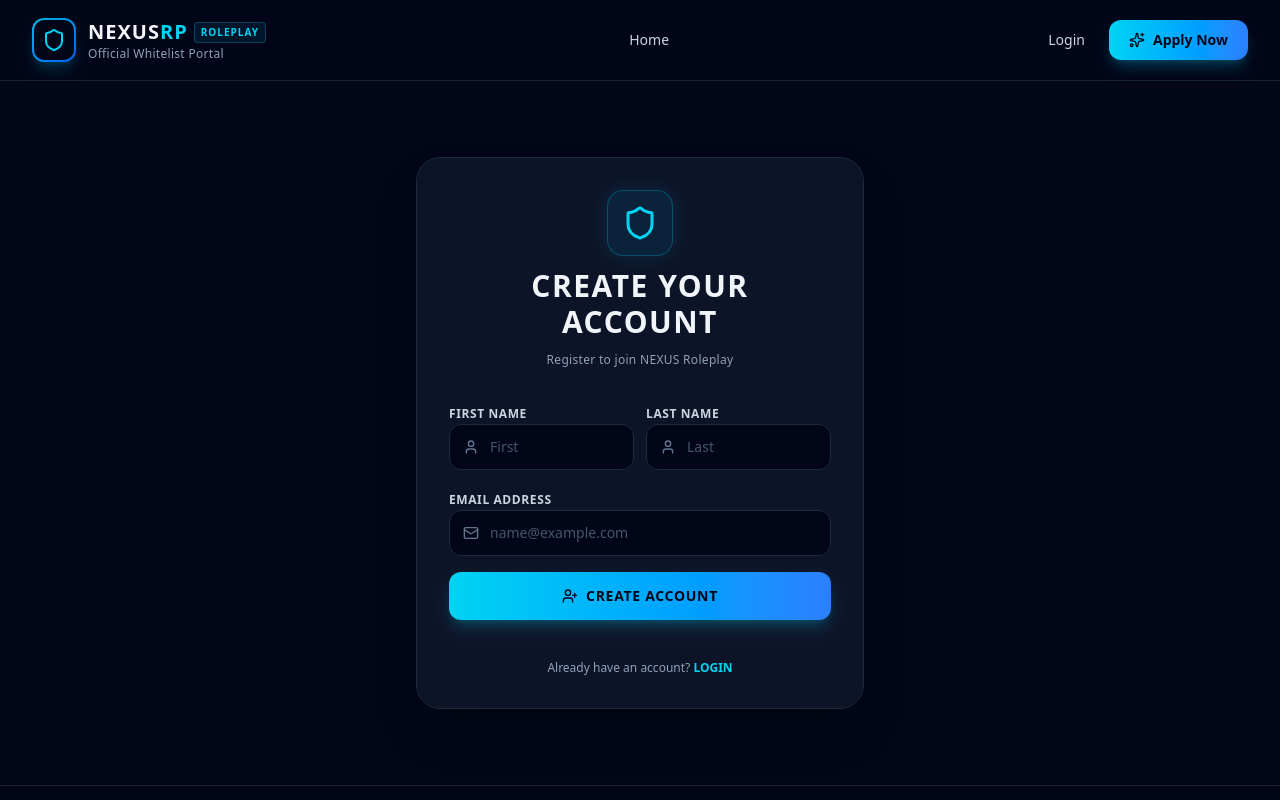
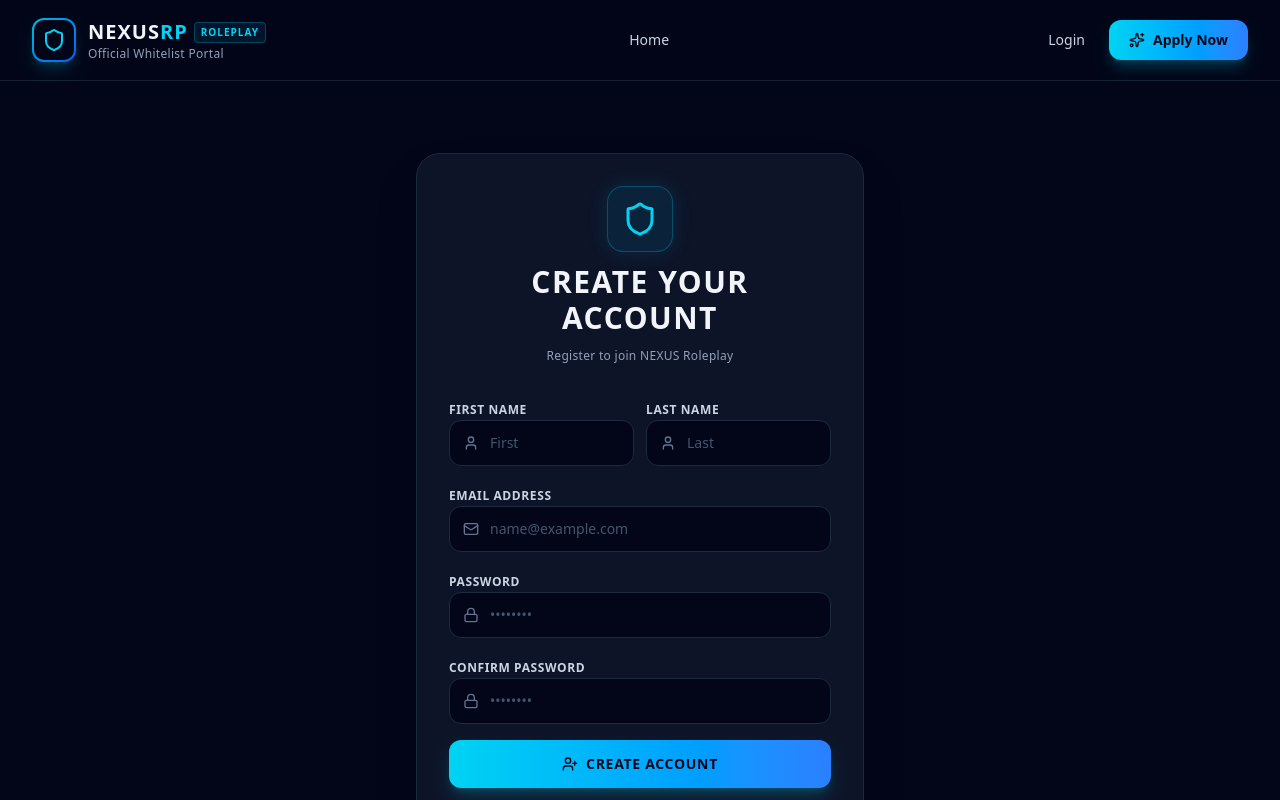
Before and after one commit to Youssef7shop/Roleplay-Gaming, a React (Vite) app: page /register in a window 1280 px wide. Shown: the top 800 px of the page. Built offline with nearby package versions, Linux system fonts and the light colour scheme.

Commit message:
feat: implement password-based authentication
Added password fields to registration and login flows, updated the user profile model to store passwords, and included validation to ensure unique usernames and correct credentials during authentication.

```diff
--- a/src/context/AuthContext.tsx
+++ b/src/context/AuthContext.tsx
@@ -1,6 +1,6 @@
 import React, { createContext, useContext, useEffect, useState } from 'react';
 import { UserProfile } from '../types';
-import { getUserByEmail, createUserProfileOnRegistration, promoteUserToAdmin, updateUserWhitelistStatus } from '../services/userService';
+import { getUserByEmail, createUserProfileOnRegistration, promoteUserToAdmin, updateUserWhitelistStatus, getUserByUsername } from '../services/userService';
 
 interface AuthContextType {
   user: any | null;
@@ -50,6 +50,10 @@ export const AuthProvider: React.FC<{ children: React.ReactNode }> = ({ children
         throw new Error('User not found. Please register first.');
       }
 
+      if (profile.password && profile.password !== pass) {
+        throw new Error('Incorrect password.');
+      }
+
       if (profile.isBlocked) {
         throw new Error('This account has been blocked by an administrator.');
       }
@@ -74,6 +78,11 @@ export const AuthProvider: React.FC<{ children: React.ReactNode }> = ({ children
         throw new Error('An account with this email already exists.');
       }
 
+      const existingUsername = await getUserByUsername(username.trim());
+      if (existingUsername) {
+        throw new Error('An account with this name already exists.');
+      }
+
       const isAdminAccount =
         emailLower === 'heitem.rais71.gmail.com' ||
         emailLower === 'heitem.rais71@gmail.com' ||
@@ -81,7 +90,7 @@ export const AuthProvider: React.FC<{ children: React.ReactNode }> = ({ children
 
       const uid = isAdminAccount ? 'local_admin_' + Date.now() : 'local_player_' + Date.now();
 
-      const newProfile = await createUserProfileOnRegistration(uid, emailLower, username);
+      const newProfile = await createUserProfileOnRegistration(uid, emailLower, username, pass);
 
       if (isAdminAccount) {
         // promote it to admin locally if it's the master admin
--- a/src/pages/Login.tsx
+++ b/src/pages/Login.tsx
@@ -16,6 +16,7 @@ export const Login: React.FC = () => {
   const successStateMsg = location.state?.message || '';
 
   const [email, setEmail] = useState('');
+  const [password, setPassword] = useState('');
   const [submitting, setSubmitting] = useState(false);
   const [errorMsg, setErrorMsg] = useState('');
 
@@ -25,11 +26,15 @@ export const Login: React.FC = () => {
       setErrorMsg('Please enter your email.');
       return;
     }
+    if (!password) {
+      setErrorMsg('Please enter your password.');
+      return;
+    }
     setErrorMsg('');
     setSubmitting(true);
 
     try {
-      const profile = await loginWithEmail(email, 'NexusPassword2026!@#');
+      const profile = await loginWithEmail(email, password);
       showToast('Logged in successfully!', 'success');
 
       // Direct everyone to the website (dashboard)
@@ -101,6 +106,23 @@ export const Login: React.FC = () => {
             </div>
           </div>
 
+          <div className="space-y-1.5">
+            <label className="text-xs font-bold text-slate-300 uppercase tracking-wider">
+              Password
+            </label>
+            <div className="relative">
+              <Lock className="absolute left-3.5 top-1/2 -translate-y-1/2 h-4 w-4 text-slate-500" />
+              <input
+                type="password"
+                value={password}
+                onChange={(e) => setPassword(e.target.value)}
+                placeholder="••••••••"
+                required
+                className="w-full pl-10 pr-4 py-3 rounded-xl bg-slate-950 border border-slate-800 text-slate-100 placeholder-slate-600 focus:outline-none focus:border-cyan-500 focus:ring-1 focus:ring-cyan-500 text-sm transition-all"
+              />
+            </div>
+          </div>
+
           {/* Action Buttons */}
           <div className="space-y-3 pt-2">
             <button
--- a/src/pages/Register.tsx
+++ b/src/pages/Register.tsx
@@ -14,6 +14,8 @@ export const Register: React.FC = () => {
   const [firstName, setFirstName] = useState('');
   const [lastName, setLastName] = useState('');
   const [email, setEmail] = useState('');
+  const [password, setPassword] = useState('');
+  const [confirmPassword, setConfirmPassword] = useState('');
   const [submitting, setSubmitting] = useState(false);
   const [errorMsg, setErrorMsg] = useState('');
 
@@ -29,12 +31,20 @@ export const Register: React.FC = () => {
       setErrorMsg('Valid email is required.');
       return;
     }
+    if (!password) {
+      setErrorMsg('Password is required.');
+      return;
+    }
+    if (password !== confirmPassword) {
+      setErrorMsg('Passwords do not match.');
+      return;
+    }
 
     setSubmitting(true);
 
     try {
       const username = `${firstName.trim()} ${lastName.trim()}`;
-      await registerWithEmail(email, 'NexusPassword2026!@#', username);
+      await registerWithEmail(email, password, username);
       showToast('Account created successfully!', 'success');
 
       navigate('/dashboard', { replace: true });
@@ -139,6 +149,40 @@ export const Register: React.FC = () => {
             </div>
           </div>
 
+          <div className="space-y-1.5">
+            <label className="text-xs font-bold text-slate-300 uppercase tracking-wider">
+              Password
+            </label>
+            <div className="relative">
+              <Lock className="absolute left-3.5 top-1/2 -translate-y-1/2 h-4 w-4 text-slate-500" />
+              <input
+                type="password"
+                value={password}
+                onChange={(e) => setPassword(e.target.value)}
+                placeholder="••••••••"
+                required
+                className="w-full pl-10 pr-4 py-3 rounded-xl bg-slate-950 border border-slate-800 text-slate-100 placeholder-slate-600 focus:outline-none focus:border-cyan-500 focus:ring-1 focus:ring-cyan-500 text-sm transition-all"
+              />
+            </div>
+          </div>
+
+          <div className="space-y-1.5">
+            <label className="text-xs font-bold text-slate-300 uppercase tracking-wider">
+              Confirm Password
+            </label>
+            <div className="relative">
+              <Lock className="absolute left-3.5 top-1/2 -translate-y-1/2 h-4 w-4 text-slate-500" />
+              <input
+                type="password"
+                value={confirmPassword}
+                onChange={(e) => setConfirmPassword(e.target.value)}
+                placeholder="••••••••"
+                required
+                className="w-full pl-10 pr-4 py-3 rounded-xl bg-slate-950 border border-slate-800 text-slate-100 placeholder-slate-600 focus:outline-none focus:border-cyan-500 focus:ring-1 focus:ring-cyan-500 text-sm transition-all"
+              />
+            </div>
+          </div>
+
           <button
             type="submit"
             disabled={submitting}
--- a/src/services/userService.ts
+++ b/src/services/userService.ts
@@ -26,10 +26,17 @@ export const getUserByEmail = async (email: string): Promise<UserProfile | null>
   return found || null;
 };
 
+export const getUserByUsername = async (username: string): Promise<UserProfile | null> => {
+  const users = Object.values(getLocalUsers());
+  const found = users.find(u => u.username.toLowerCase() === username.toLowerCase());
+  return found || null;
+};
+
 export const createUserProfileOnRegistration = async (
   uid: string,
   email: string,
-  username: string
+  username: string,
+  password?: string
 ): Promise<UserProfile> => {
   const users = getLocalUsers();
 
@@ -38,6 +45,7 @@ export const createUserProfileOnRegistration = async (
     username: username.trim(),
     displayName: username.trim(),
     email: email.toLowerCase().trim(),
+    password,
     role: 'player',
     whitelistStatus: 'none',
     createdAt: new Date().toISOString() as any,
--- a/src/types/index.ts
+++ b/src/types/index.ts
@@ -8,6 +8,7 @@ export interface UserProfile {
   displayName: string;
   email: string;
   photoURL?: string;
+  password?: string;
   role: UserRole;
   isBlocked?: boolean;
   createdAt: any;
```
